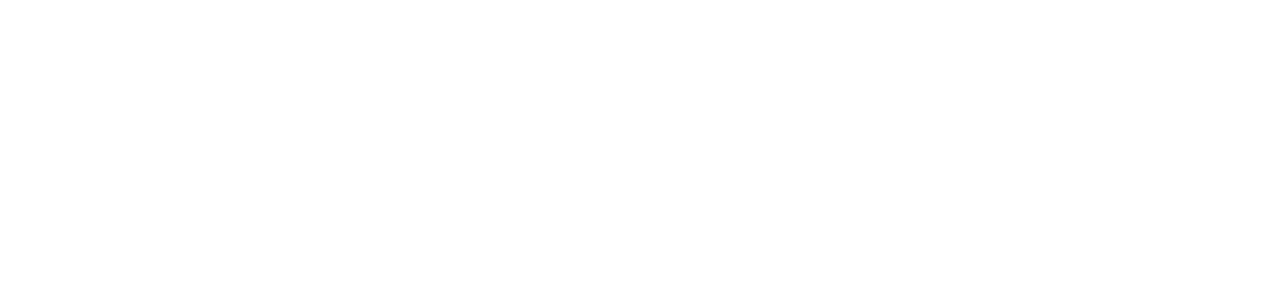
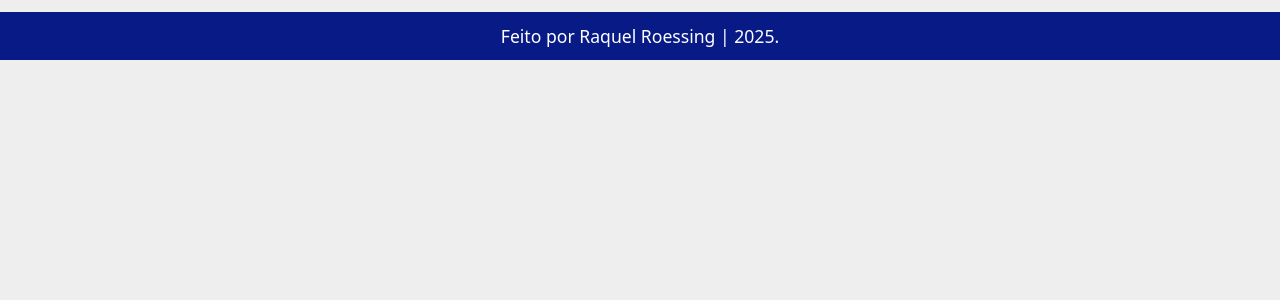
Before and after one commit to frassing/mini-loja-react, a React (Vite) app in the folder 04-styled-components/: page / in a window 1280 px wide. Shown: the top 300 px of the page. Built offline with nearby package versions, Linux system fonts and the light colour scheme.

Commit message:
feat: 04-sc create footer and button components, create GlobalStyle

```diff
--- a/04-styled-components/src/App.jsx
+++ b/04-styled-components/src/App.jsx
@@ -1,7 +1,34 @@
+import { createGlobalStyle } from 'styled-components'
+import FooterStyled from "./components/FooterStyled"
+
+const GlobalStyle = createGlobalStyle`
+  * {
+    margin: 0;
+    padding: 0;
+    box-sizing: border-box;
+  }
+
+  :root {
+    --fg-color: #071a85;
+    --bg-color: #eee;
+    --text-dark: #0c0c0c;
+    --text-light: #fff;
+
+    --padding-s: 12px;
+    --margin-s: 12px;
+  }
+
+  body {
+    background-color: var(--bg-color);
+    font-family: system-ui, -apple-system, 'Segoe UI', Roboto, Oxygen, Ubuntu, Cantarell, sans-serif;
+  }
+`
+
 function App() {
   return (
     <>
-
+      <GlobalStyle/>
+      <FooterStyled/>
     </>
   )
 }
--- /dev/null
+++ b/04-styled-components/src/components/FooterStyled.jsx
@@ -0,0 +1,15 @@
+import styled from 'styled-components'
+
+const Footer = styled.footer`
+	background-color: var(--fg-color);
+	color: var(--text-light);
+	padding: var(--padding-s);
+	margin-top: var(--margin-s);
+	font-size: 1.1em;
+	text-align: center;
+`
+export default function FooterStyled() {
+	return <Footer>
+		<p>Feito por Raquel Roessing | 2025.</p>
+	</Footer>
+}
```
Also changed, not shown: 04-styled-components/src/components/ButtonStyled.jsx (added, +20 -0 lines).
